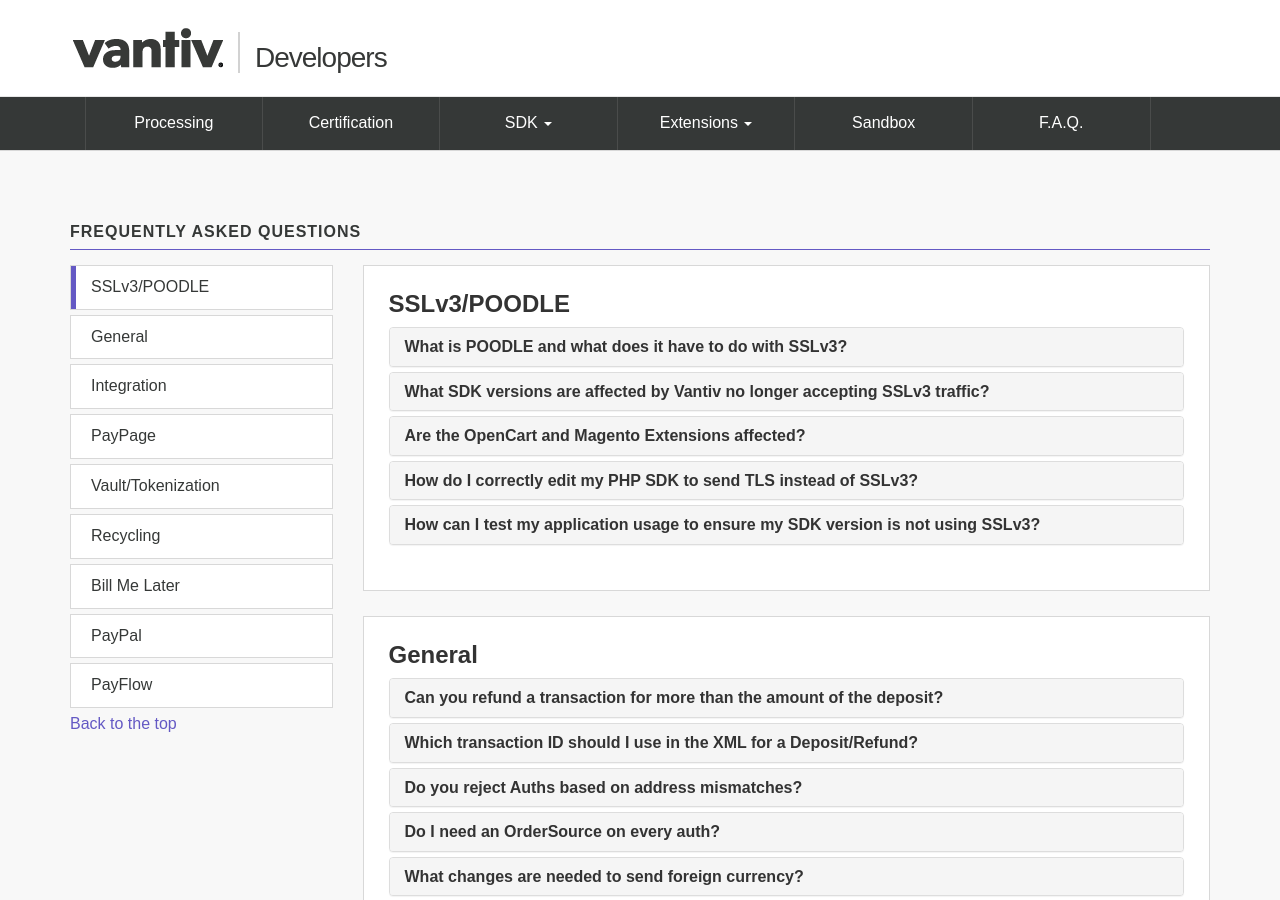
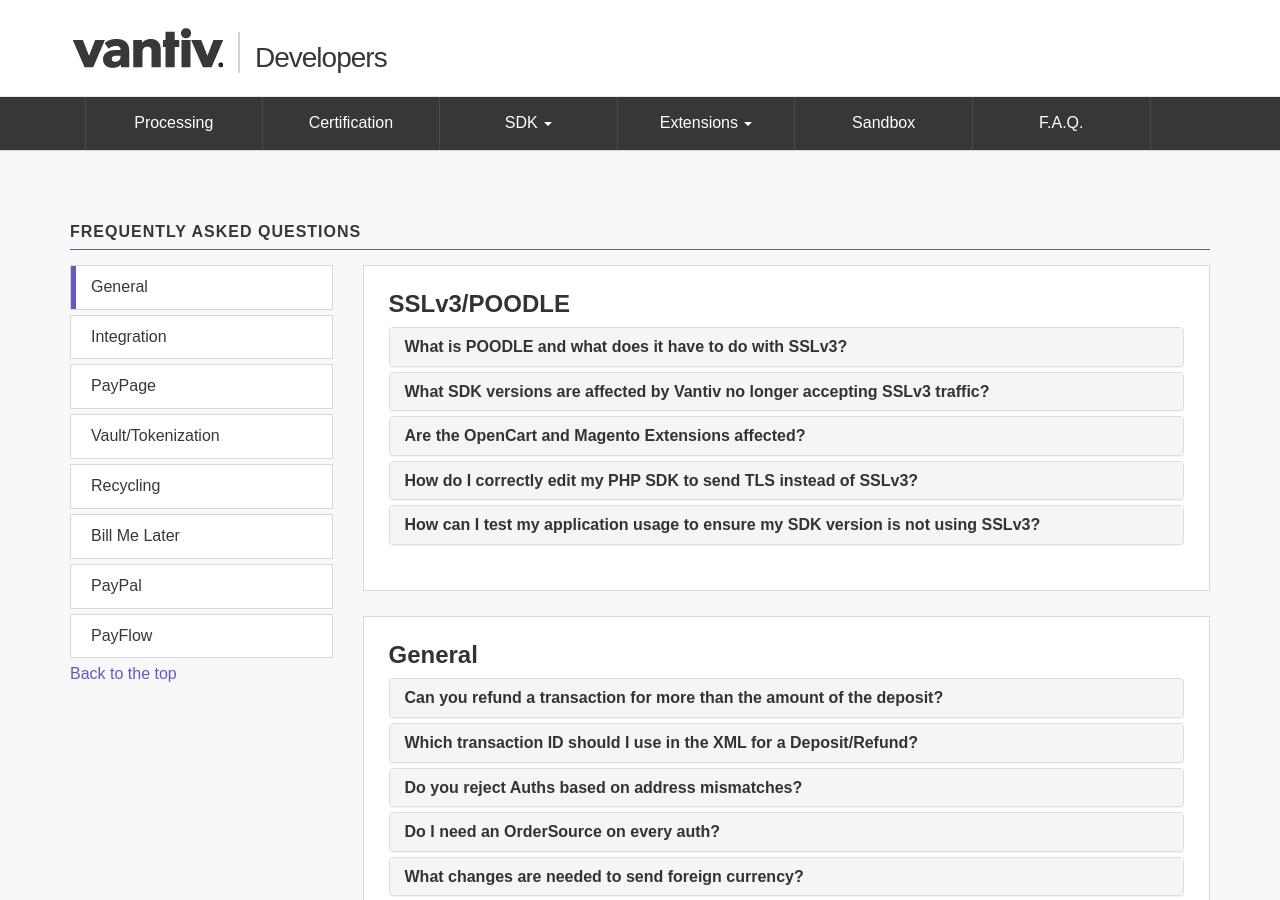
Before and after one commit to isunnapud/vantiv.github.io, a Jekyll site: the page built from faqs/index.html, in a window 1280 px wide and 900 px high. Built offline with Jekyll 4.4.1, drawn with Linux system fonts in a browser that asks for light colours; nearby versions of some CDN libraries.

Commit message:
Update index.html

```diff
--- a/faqs/index.html
+++ b/faqs/index.html
@@ -24,8 +24,7 @@
 			<div class="col-md-3">
 				<div id="fixedMenu" class="navbar-spy" data-spy="affix" data-offset-top="280">
 					<ul class="nav nav-bordered nav-stacked" role="tablist">
-						<li class="active"><a href="#poodle" data-toggle="tab">SSLv3/POODLE</a></li>
-						<li><a href="#general" data-toggle="tab">General</a></li>
+						<li class="active"><a href="#general" data-toggle="tab">General</a></li>
 						<li><a href="#integration" data-toggle="tab">Integration</a></li>
 						<li><a href="#paypage" data-toggle="tab">PayPage</a></li>
 						<li><a href="#tokenization" data-toggle="tab">Vault/Tokenization</a></li>
```
